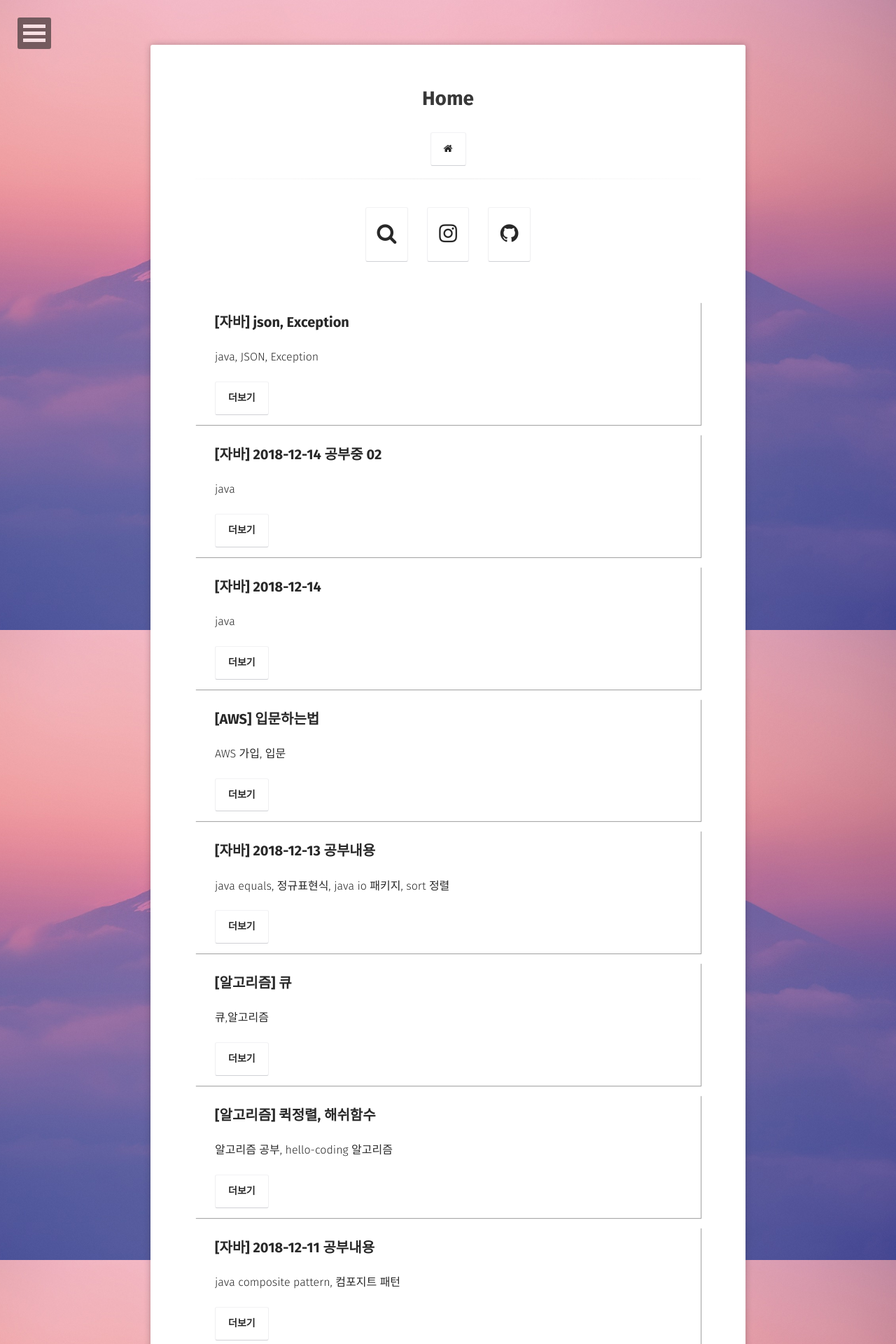
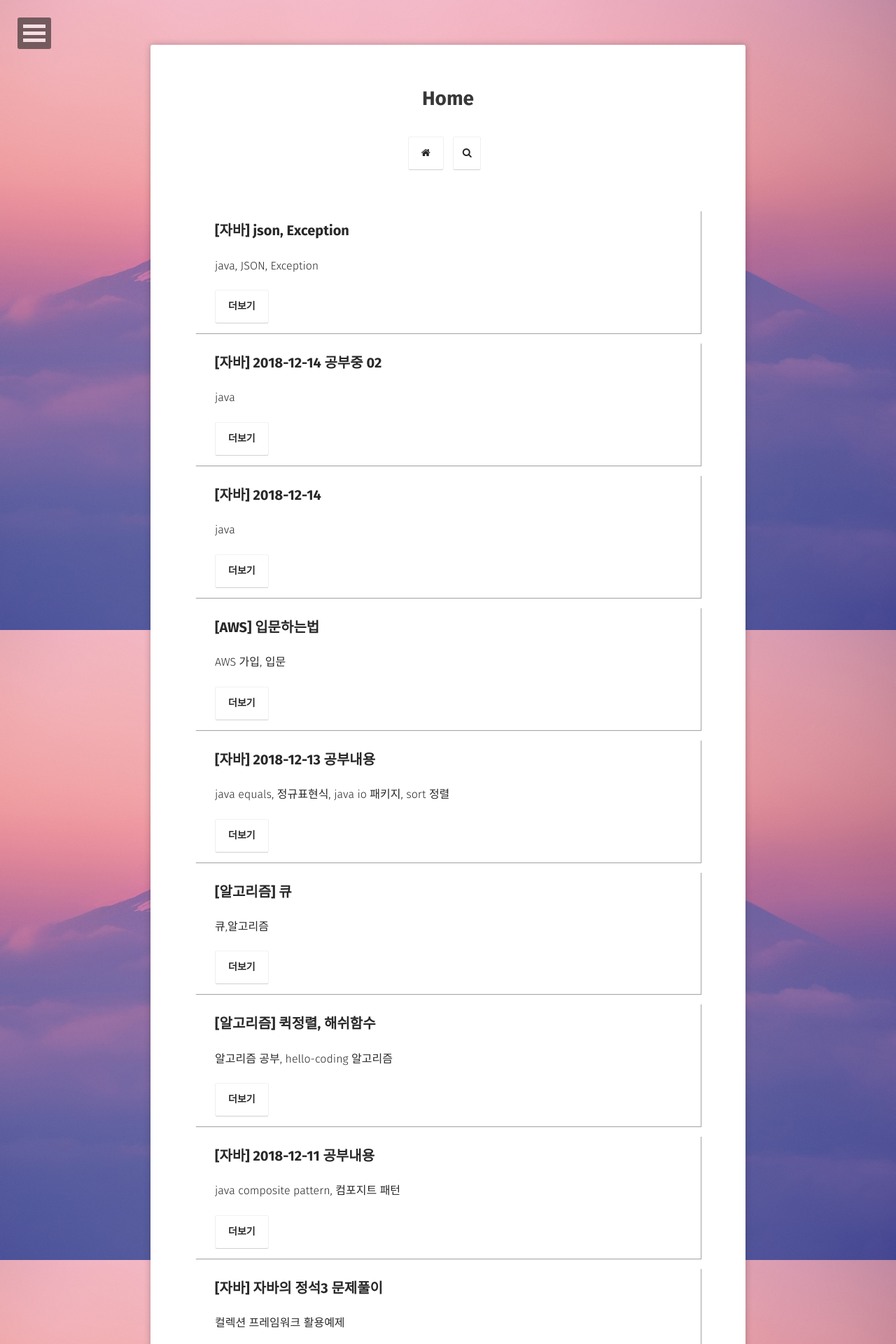
Before and after one commit to choiwono/choiwono.github.io, a Jekyll site: the page built from index.html, in a window 1280 px wide. Shown: the top 1920 px of the page at 70% size. Built offline with Jekyll 4.4.1, drawn with Linux system fonts in a browser that asks for light colours; some web fonts are replaced.

Commit message:
Update home.html

```diff
--- a/_layouts/home.html
+++ b/_layouts/home.html
@@ -20,7 +20,9 @@ layout: compress
                     <a class="btn zoombtn" href="{{site.url}}">
                         <i class="fa fa-home"></i>
                     </a>
-                    {% include social-links.html %}
+                    <a class="social-btn" href="/search/">
+                        <i class="fa fa-fw fa-search"></i>
+                    </a>
                 </div>
                 <div class="post-list">
                     {% for post in site.posts %}
```
